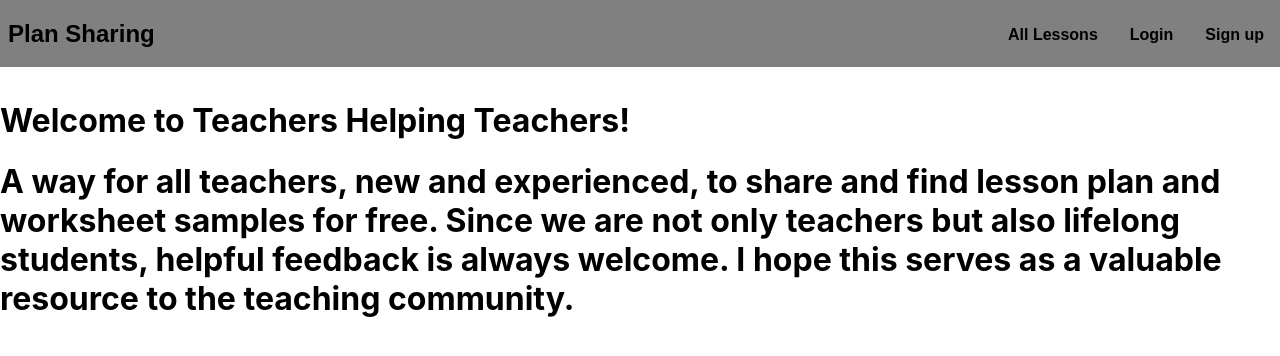
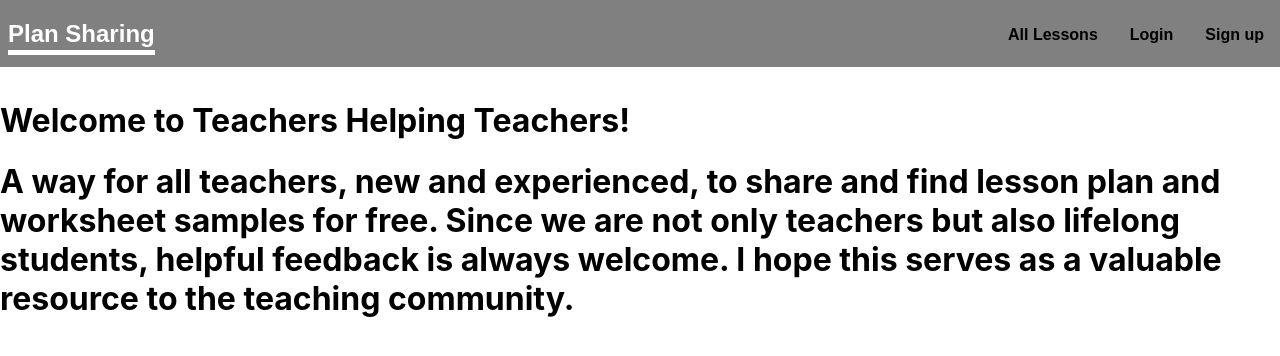
Before and after one commit to eric-klimowich/plan-sharing-frontend, a React (Create React App) app: page / in a window 1280 px wide. In both pictures the pointer is over the link "Plan Sharing". Shown: the top 356 px of the page. Built offline with nearby package versions, Linux system fonts and the light colour scheme; no server answers.

Commit message:
Added hover styling to links in Navbar

```diff
--- a/src/App.css
+++ b/src/App.css
@@ -21,6 +21,11 @@ body {
   color: black;
   padding-bottom: 0.2rem;
   font-family: 'Ubuntu', sans-serif;
+}
+
+.main-header a:hover {
+  color: white;
+  border-bottom: 5px solid white;
 }
 
 .main-header__title {
```
